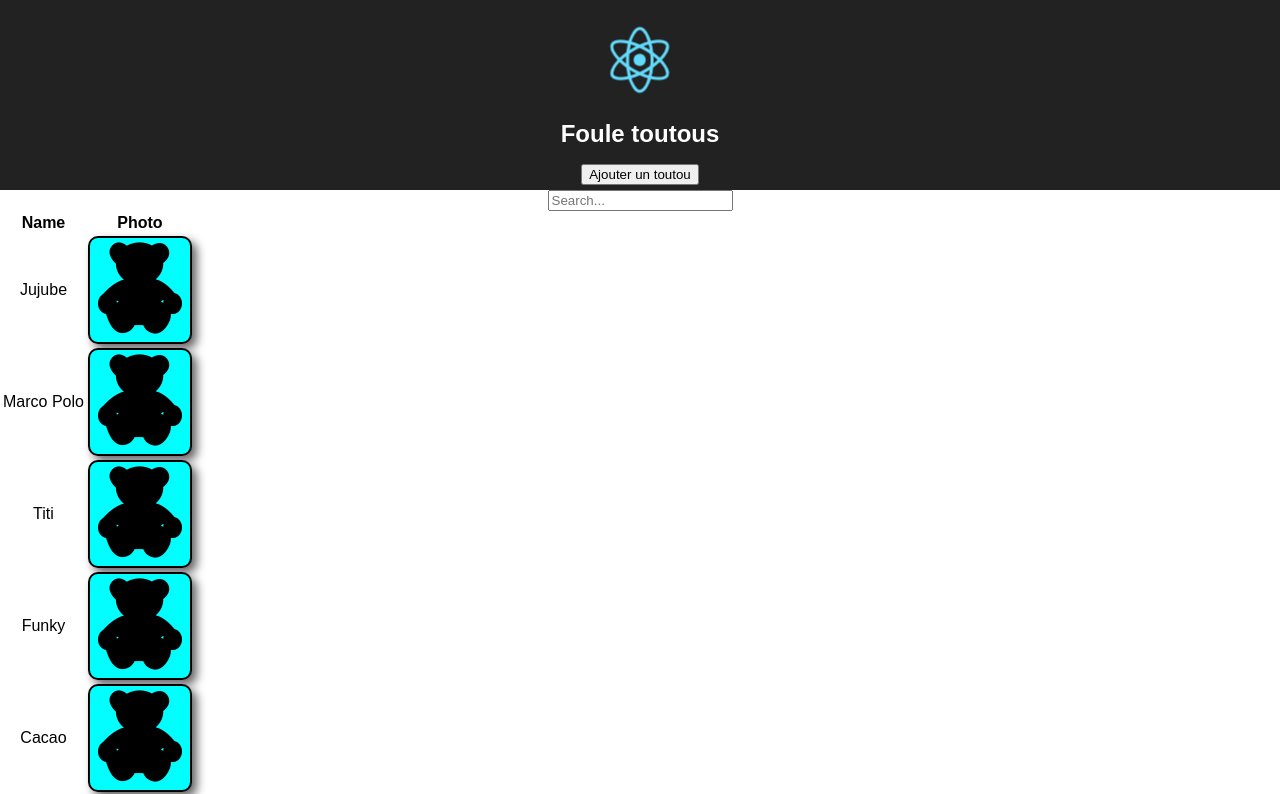
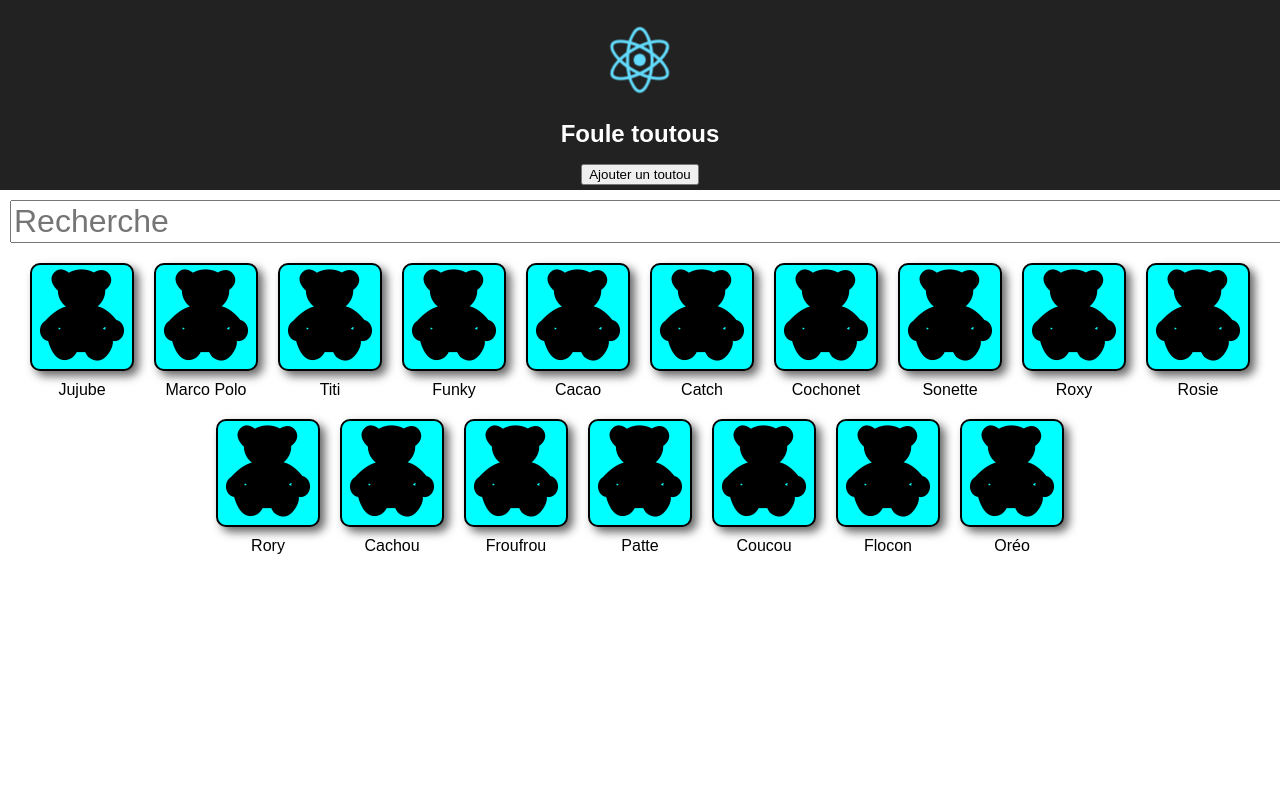
Before and after one commit to javamaniac/FouleToutous, a React (Create React App) app: page / in a window 1280 px wide. Shown: the top 794 px of the page. Built offline with nearby package versions, Linux system fonts and the light colour scheme.

Commit message:
Diviser en fichiers Ajouter les clicks Retirer le <table>

```diff
--- a/src/App.css
+++ b/src/App.css
@@ -44,6 +44,23 @@
   z-index: 1;
 }
 
+.recherche {
+  font-size: 2em;
+  margin: 10px;
+  width: 100%;
+  box-sizing: border-box;
+}
+
+.toutou {
+  display: inline-block;
+  margin: 10px;
+  cursor: pointer;
+}
+
+.toutou .nom {
+  margin-top: 10px;
+}
+
 .images:hover {
   /* zoom: 120%; */
   background: blueviolet;
--- a/src/data.js
+++ b/src/data.js
@@ -28,12 +28,34 @@ const toutous = [
   },
   {
     nom: "Sonette",
-    photo: ""
+  },
+  {
+    nom: "Roxy",
+  },
+  {
+    nom: "Rosie",
+  },
+  {
+    nom: "Rory",
+  },
+  {
+    nom: "Cachou",
+  },
+  {
+    nom: "Froufrou",
+  },
+  {
+    nom: "Patte",
+  },
+  {
+    nom: "Coucou",
+  },
+  {
+    nom: "Flocon",
+  },
+  {
+    nom: "Oréo",
   }
 ];
 
-// export toutous
-// // module.exports toutous
-
-// module.exports = 'Hello world 1';
 exports.toutous = toutous
--- a/src/fiche/Toutou.js
+++ b/src/fiche/Toutou.js
@@ -1,5 +1,5 @@
 import React from 'react';
-import logo from '../logo.svg';
+// import logo from '../logo.svg';
 import { toutous } from '../data.js';
 import ToutouImage from '../ToutouImage.js';
 import '../App.css';
--- /dev/null
+++ b/src/toutous/FilterableToutousTable.js
@@ -0,0 +1,49 @@
+import React from 'react';
+// import logo from '../logo.svg';
+// import { toutous } from '../data.js';
+// import ToutouImage from '../ToutouImage.js';
+import SearchBar from './SearchBar.js';
+import ToutousTable from './ToutousTable.js';
+import '../App.css';
+
+class FilterableToutousTable extends React.Component {
+
+  constructor(props) {
+    super(props);
+    this.state = {
+      filterText: '',
+      inStockOnly: false
+    };
+
+    this.handleFilterTextChange = this.handleFilterTextChange.bind(this);
+    this.handleInStockChange = this.handleInStockChange.bind(this);
+  }
+
+  handleFilterTextChange(filterText) {
+    this.setState({
+      filterText: filterText
+    });
+  }
+
+  handleInStockChange(inStockOnly) {
+    this.setState({
+      inStockOnly: inStockOnly
+    })
+  }
+
+  render() {
+    return (
+      <div>
+        <SearchBar
+        filterText={this.state.filterText}
+        onFilterTextChange={this.handleFilterTextChange}
+        />
+        <ToutousTable
+        toutous={this.props.toutous}
+        filterText={this.state.filterText}/>
+      </div>
+    );
+  }
+}
+
+export default FilterableToutousTable;
--- /dev/null
+++ b/src/toutous/SearchBar.js
@@ -0,0 +1,46 @@
+import React from 'react';
+// import logo from '../logo.svg';
+// import { toutous } from '../data.js';
+// import ToutouImage from '../ToutouImage.js';
+import '../App.css';
+
+class SearchBar extends React.Component {
+  constructor(props) {
+    super(props);
+    this.handleFilterTextChange = this.handleFilterTextChange.bind(this);
+    this.handleInStockChange = this.handleInStockChange.bind(this);
+  }
+
+  handleFilterTextChange(e) {
+    this.props.onFilterTextChange(e.target.value);
+  }
+
+  handleInStockChange(e) {
+    this.props.onInStockChange(e.target.checked);
+  }
+
+  render() {
+    return (
+      <form>
+        <input
+          className="recherche"
+          type="search"
+          placeholder="Recherche"
+          value={this.props.filterText}
+          onChange={this.handleFilterTextChange}
+        />
+        {/* <p>
+          <input
+            type="checkbox"
+            checked={this.props.inStockOnly}
+            onChange={this.handleInStockChange}
+          />
+          {' '}
+          Only show products in stock
+        </p> */}
+      </form>
+    );
+  }
+}
+
+export default SearchBar;
--- /dev/null
+++ b/src/toutous/ToutouRow.js
@@ -0,0 +1,20 @@
+import React from 'react';
+// import logo from '../logo.svg';
+// import { toutous } from '../data.js';
+import ToutouImage from '../ToutouImage.js';
+import '../App.css';
+
+class ToutouRow extends React.Component {
+  render() {
+    const toutou = this.props.toutou
+    const nom = toutou.nom
+    return (
+      <div className="toutou">
+        <ToutouImage toutou={toutou} />
+        <div className="nom">{nom}</div>
+      </div>
+    );
+  }
+}
+
+export default ToutouRow;
--- a/src/toutous/Toutous.js
+++ b/src/toutous/Toutous.js
@@ -1,198 +1,25 @@
-import React, { Component } from 'react';
+import React from 'react';
 import logo from '../logo.svg';
 import { toutous } from '../data.js';
-import ToutouImage from '../ToutouImage.js';
+// import ToutouImage from '../ToutouImage.js';
+import FilterableToutousTable from './FilterableToutousTable.js';
 import '../App.css';
 
-class ToutouRow extends React.Component {
-  render() {
-    const toutou = this.props.toutou;
-    // const nom = toutou.stocked ?
-    //   toutou.nom :
-    //   <span style={{color: 'red'}}>
-    //     {toutou.nom}
-    //   </span>;
-    const nom = toutou.nom
+class Toutous extends React.Component {
 
+  handleClick = () => {
+    debugger
+    console.log('this is:', this);
+  }
 
-    {/* const image = toutou.photo ?
-      (
-      <img src={toutou.photo}>
-      )
-      : '' */}
-
+  rrender() {
     return (
-      <tr>
-        <td>{nom}</td>
-        <td><ToutouImage toutou={toutou} /></td>
-      </tr>
+      <button onClick={this.handleClick}>
+        Click me
+      </button>
     );
   }
-}
 
-class ToutousTable extends React.Component {
-  render() {
-    const filterText = this.props.filterText;
-    const inStockOnly = this.props.inStockOnly;
-
-    const rows = [];
-    let lastCategory = null;
-
-    this.props.toutous.forEach((toutou) => {
-      console.log(toutou.nom, filterText)
-      if (filterText) {
-        if (toutou.nom.toLocaleLowerCase().indexOf(filterText.toLocaleLowerCase()) === -1) {
-          return;
-        }
-
-      }
-
-      // if (toutou.category !== lastCategory) {
-        // rows.push(
-        //   <ProductCategoryRow
-        //     nom={toutou.nom}
-        //     key={toutou.category} />
-        // );
-      // }
-      rows.push(
-        <ToutouRow
-          toutou={toutou}
-          key={toutou.nom} />
-      );
-      // lastCategory = toutou.category;
-    });
-
-    return (
-      <table>
-        <thead>
-          <tr>
-            <th>Name</th>
-            <th>Photo</th>
-          </tr>
-        </thead>
-        <tbody>{rows}</tbody>
-      </table>
-    );
-  }
-}
-
-class ToutousCarousel extends React.Component {
-  render() {
-    const filterText = this.props.filterText;
-    const inStockOnly = this.props.inStockOnly;
-
-    const images = [];
-    let lastCategory = null;
-
-    this.props.toutous.forEach((toutou) => {
-      console.log(toutou.nom, filterText)
-      if (filterText) {
-        if (toutou.nom.toLocaleLowerCase().indexOf(filterText.toLocaleLowerCase()) === -1) {
-          return;
-        }
-
-      }
-
-      // if (toutou.category !== lastCategory) {
-        // rows.push(
-        //   <ProductCategoryRow
-        //     nom={toutou.nom}
-        //     key={toutou.category} />
-        // );
-      // }
-      images.push(
-        <ToutouImage toutou={toutou} />
-      );
-      // lastCategory = toutou.category;
-    });
-
-    return (
-      <div class="carousel">
-        {images}
-      </div>
-    );
-  }
-}
-
-class SearchBar extends React.Component {
-  constructor(props) {
-    super(props);
-    this.handleFilterTextChange = this.handleFilterTextChange.bind(this);
-    this.handleInStockChange = this.handleInStockChange.bind(this);
-  }
-
-  handleFilterTextChange(e) {
-    this.props.onFilterTextChange(e.target.value);
-  }
-
-  handleInStockChange(e) {
-    this.props.onInStockChange(e.target.checked);
-  }
-
-  render() {
-    return (
-      <form>
-        <input
-          type="text"
-          placeholder="Search..."
-          value={this.props.filterText}
-          onChange={this.handleFilterTextChange}
-        />
-        {/* <p>
-          <input
-            type="checkbox"
-            checked={this.props.inStockOnly}
-            onChange={this.handleInStockChange}
-          />
-          {' '}
-          Only show products in stock
-        </p> */}
-      </form>
-    );
-  }
-}
-
-class FilterableToutousTable extends React.Component {
-
-  constructor(props) {
-    super(props);
-    this.state = {
-      filterText: '',
-      inStockOnly: false
-    };
-
-    this.handleFilterTextChange = this.handleFilterTextChange.bind(this);
-    this.handleInStockChange = this.handleInStockChange.bind(this);
-  }
-
-  handleFilterTextChange(filterText) {
-    this.setState({
-      filterText: filterText
-    });
-  }
-
-  handleInStockChange(inStockOnly) {
-    this.setState({
-      inStockOnly: inStockOnly
-    })
-  }
-
-  render() {
-    return (
-      <div>
-        <SearchBar
-        filterText={this.state.filterText}
-        onFilterTextChange={this.handleFilterTextChange}
-        />
-        <ToutousTable
-        toutous={this.props.toutous}
-        filterText={this.state.filterText}/>
-      </div>
-    );
-  }
-}
-
-class Toutous extends React.Component {
   render() {
     return (
       <div>
--- /dev/null
+++ b/src/toutous/ToutousTable.js
@@ -0,0 +1,69 @@
+import React from 'react';
+// import logo from '../logo.svg';
+// import { toutous } from '../data.js';
+import ToutouRow from './ToutouRow.js';
+import '../App.css';
+
+class ToutousTable extends React.Component {
+  render() {
+    const filterText = this.props.filterText;
+    // const inStockOnly = this.props.inStockOnly;
+
+    const toutous = [];
+    // let lastCategory = null;
+
+    this.props.toutous.forEach((toutou) => {
+      console.log(toutou.nom, filterText)
+      if (filterText) {
+        if (toutou.nom.toLocaleLowerCase().indexOf(filterText.toLocaleLowerCase()) === -1) {
+          return;
+        }
+      }
+
+      toutous.push(
+        <span
+          onClick={this._ficheToutou.bind(this, toutou, 'name')}>
+
+        <ToutouRow
+          toutou={toutou}
+          key={toutou.nom}
+          />
+        </span>
+      );
+    });
+
+    if (filterText.length > 2) {
+      const nouveau = {
+        nom: 'Créer : ' + filterText
+      }
+      toutous.push(
+        <span
+          onClick={this._nouveauToutou.bind(this, nouveau, 'name')}>
+          <ToutouRow toutou={nouveau}
+            key={nouveau.nom} />
+        </span>
+      );
+    }
+
+    return (
+      <div>
+        {toutous}
+
+        {/* <button onClick={this.handleClick}>
+        Click me
+      </button> */}
+      </div>
+    );
+  }
+
+  _nouveauToutou (toutou) {
+    window.history.pushState({}, '', `/creation/${toutou.nom}`)
+  }
+
+  _ficheToutou = (toutou) => {
+    window.history.pushState({}, '', `/fiche/${toutou.nom}`)
+  }
+}
+
+
+export default ToutousTable;
```
Also changed, not shown: src/toutous/ToutousCarousel.js (added, +45 -0 lines).
